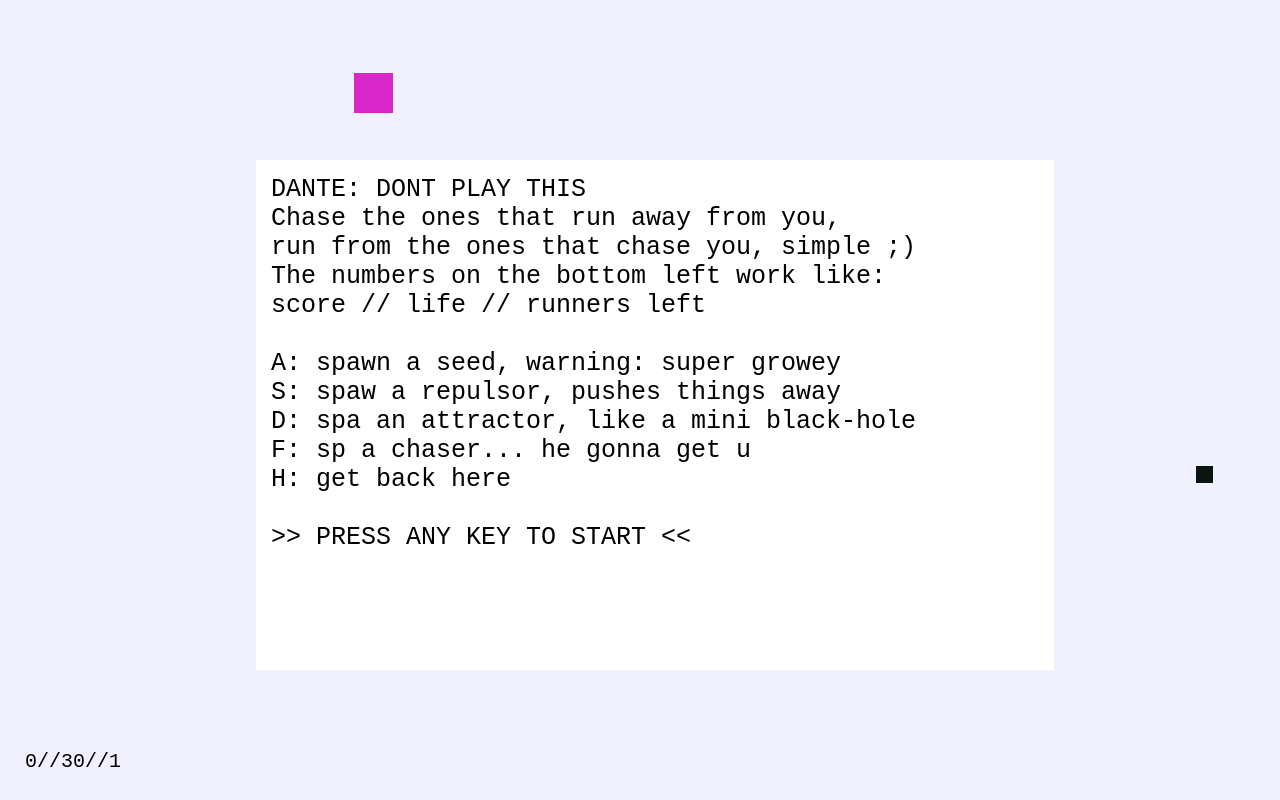
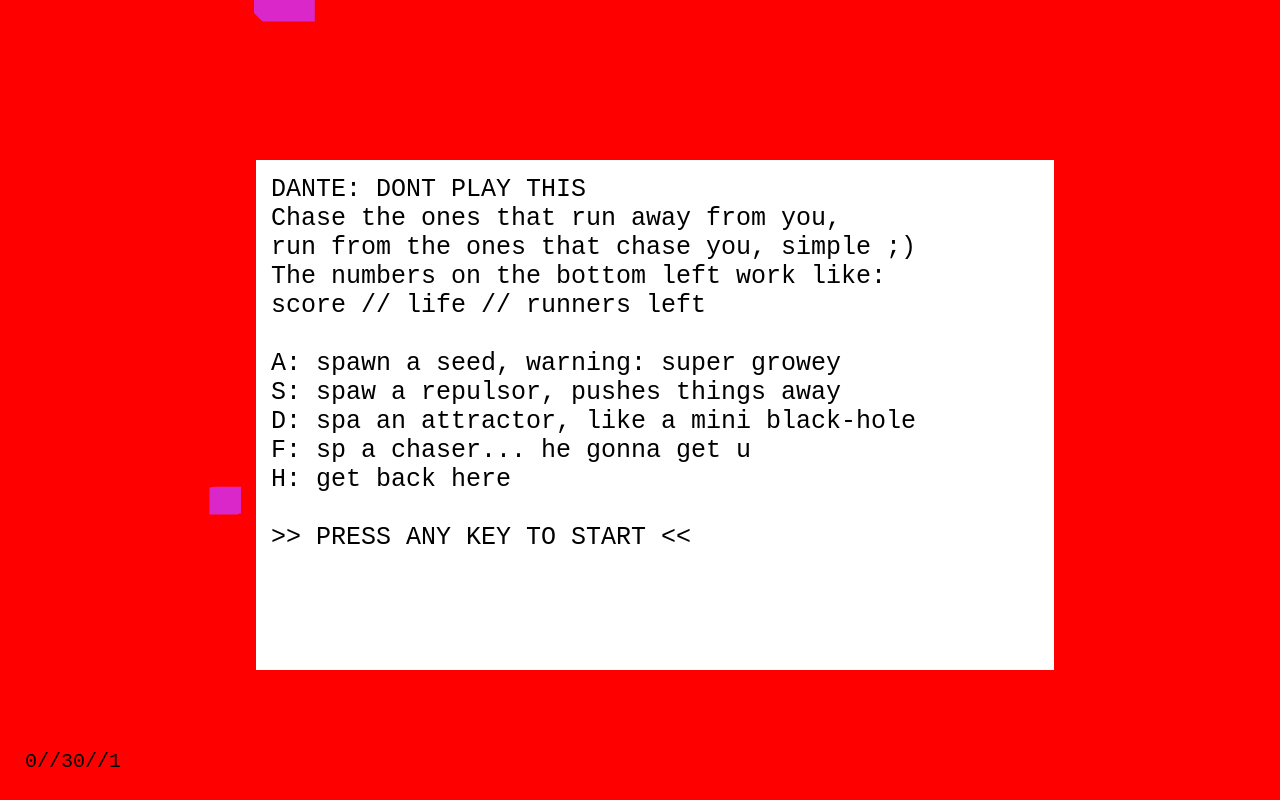
Before and after one commit to KaroAntonio/dont-play, a plain HTML site: page index.html in a window 1280 px wide. Drawn offline with nearby package versions, Linux system fonts and the light colour scheme.

Commit message:
three rendering

```diff
--- a/index.html
+++ b/index.html
@@ -11,8 +11,9 @@
   </body>
 
 <!-- top button -->
-<script src="https://raw.githubusercontent.com/KaroAntonio/net-template/master/js/universal-home.js"></script>
+<script src="https://cdn.rawgit.com/KaroAntonio/net-template/master/js/universal-home.js"></script>
 
+<script src="https://cdnjs.cloudflare.com/ajax/libs/three.js/r71/three.js"></script>
 <script src="js/util.js"></script>
 <script src="js/game.js"></script>
 <script src="js/render.js"></script>
--- a/js/game.js
+++ b/js/game.js
@@ -62,11 +62,11 @@
   };
 
   run_run = function(go, d) {
-    return mob_mob(go, d) * 5;
+    return mob_mob(go, d) + 0.1;
   };
 
   cha_pla = function(go, d) {
-    return -0.9;
+    return -0.9 - Math.pow(1 / (d + ep), 1 / 2);
   };
 
   mob_rep = function(go, d) {
@@ -94,7 +94,7 @@
 
   init_listeners = function(go) {
     var handler;
-    $(window).mousemove(function(e) {
+    $(document).mousemove(function(e) {
       go['mouseX'] = e.clientX;
       return go['mouseY'] = e.clientY;
     });
@@ -210,7 +210,7 @@
     s.sort();
     id = s[0].name + s[1].name;
     if (f[3] === 'one_way' || (f[3] === 'two_way' && indexOf.call(go.force_ids, id) < 0)) {
-      go.force_ids[name];
+      go.force_ids[id] = 0;
       return go.force_pairs.push([pair[0], pair[1], f[2]]);
     }
   };
@@ -439,14 +439,11 @@
     f = force(go, d);
     v1.dvx += dx / d * f;
     v1.dvy += dy / d * f;
-    if (mode === 'two_way') {
-      v1.dvx -= dx / d * f;
-      return v1.dvy -= dy / d * f;
-    }
+    return 'if mode == \'two_way\'\n	v1.dvx -= dx/d * f\n	v1.dvy -= dy/d * f';
   };
 
   apply_forces = function(go) {
-    var f, fp, j, k, len, len1, m, modes, ref, ref1, results;
+    var f, fp, j, k, len, len1, modes, ref, ref1, results;
     zero_velocities(go);
     modes = {};
     ref = go.forces;
@@ -458,12 +455,7 @@
     results = [];
     for (k = 0, len1 = ref1.length; k < len1; k++) {
       fp = ref1[k];
-      m = modes[fp[0] + fp[1]];
-      if ((fp[0] != null) && (fp[1] != null)) {
-        results.push(apply_force(go, fp.slice(0, 2), fp[2], m));
-      } else {
-        results.push(void 0);
-      }
+      results.push(apply_force(go, fp.slice(0, 2), fp[2]));
     }
     return results;
   };
@@ -513,7 +505,8 @@
       dvx: 0,
       dvy: 0,
       vx: 0,
-      vy: 0
+      vy: 0,
+      opacity: 1
     };
   };
 
--- a/js/render.js
+++ b/js/render.js
@@ -1,19 +1,107 @@
 // Generated by CoffeeScript 1.11.1
 (function() {
-  var fade_dead_sprites, init_info, init_msg, init_sprite_div, render_background, render_hud, render_info, render_msg, render_sprites;
+  var fade_dead_cubes, fade_dead_sprites, init_bg, init_body, init_color, init_info, init_msg, init_score, init_sprite_cube, init_sprite_cubes, init_sprite_div, init_sprite_divs, init_three, render_background, render_cubes, render_hud, render_info, render_msg, render_sprites;
 
   window.init_graphics = function(go) {
-    var bg, i, n_bg_imgs, name, score;
+    if (go.three == null) {
+      init_three(go);
+    }
+    init_bg(go);
+    init_score(go);
+    init_info(go);
+    init_msg(go);
+    init_sprite_cubes(go);
+    init_body(go);
+    return fade_dead_cubes(go);
+  };
+
+  init_three = function(go) {
+    var Light1, camera, renderer, scene, three_div;
+    three_div = $('<div>');
+    three_div.css({
+      margin: 0,
+      position: 'fixed',
+      zIndex: -2
+    });
+    three_div.appendTo('body');
+    camera = new THREE.PerspectiveCamera(90, window.innerWidth / window.innerHeight, 0.1, 10000);
+    renderer = new THREE.WebGLRenderer({
+      antialias: true,
+      alpha: true
+    });
+    scene = new THREE.Scene();
+    scene.background = new THREE.Color(0xff0000);
+    camera.position.z = 300;
+    camera.lookAt(new THREE.Vector3(0, 0, 0));
+    scene.add(camera);
+    renderer.setSize(window.innerWidth, window.innerHeight);
+    three_div.append(renderer.domElement);
+    Light1 = new THREE.PointLight(0xffffff, 1);
+    Light1.position.x = 1500;
+    Light1.position.z = 4000;
+    scene.add(Light1);
+    return go['three'] = {
+      div: three_div,
+      camera: camera,
+      scene: scene,
+      renderer: renderer
+    };
+  };
+
+  init_color = function(s) {
+    var c;
+    return c = new THREE.MeshPhongMaterial({
+      color: s.img,
+      specular: s.img,
+      emissive: s.img,
+      shininess: 5,
+      transparent: true,
+      opacity: s.opacity,
+      shading: THREE.FlatShading
+    });
+  };
+
+  init_sprite_cube = function(go, name) {
+    var cube, r, s;
+    s = go["sprites"][name];
+    r = go.max_r;
+    cube = new THREE.Mesh(new THREE.BoxGeometry(r, r, 10), init_color(s));
+    go.three.scene.add(cube);
+    return s["cube"] = cube;
+  };
+
+  init_sprite_cubes = function(go) {
+    var name, results;
+    results = [];
+    for (name in go.sprites) {
+      results.push(init_sprite_cube(go, name));
+    }
+    return results;
+  };
+
+  init_sprite_divs = function(go) {
+    var name, results;
+    results = [];
     for (name in go["sprites"]) {
-      init_sprite_div(go, name);
+      results.push(init_sprite_div(go, name));
     }
+    return results;
+  };
+
+  init_body = function(go) {
+    return $('body').css({
+      fontFamily: 'monospace',
+      position: 'fixed'
+    });
+  };
+
+  init_score = function(go) {
+    var score;
     if (go.hud != null) {
       go.hud.score.remove();
     }
-    $('body').css({
-      fontFamily: 'monospace'
-    });
     score = $("<div>");
+    score.appendTo('body');
     score.css({
       position: "fixed",
       height: 50,
@@ -22,38 +110,34 @@
       top: go.h - 50,
       fontSize: 20
     });
-    score.appendTo('body');
-    go['hud'] = {
+    return go['hud'] = {
       score: score
     };
-    $('body').css({
-      position: 'fixed'
-    });
-    n_bg_imgs = 2;
+  };
+
+  init_bg = function(go) {
+    var bg;
     if (go.bg != null) {
       go.bg.remove();
     }
-    i = Math.floor(Math.random() * n_bg_imgs);
     bg = $("<div>");
     bg.appendTo('body');
     go.bg = bg;
-    bg.css({
+    return bg.css({
       position: "fixed",
       height: "100vh",
       width: "100vw",
       zIndex: -100
     });
-    fade_dead_sprites(go);
-    init_info(go);
-    return init_msg(go);
   };
 
   window.render = function(go) {
     render_background(go);
-    render_sprites(go);
+    render_cubes(go);
     render_hud(go);
     render_info(go);
-    return render_msg(go);
+    render_msg(go);
+    return go.three.renderer.render(go.three.scene, go.three.camera);
   };
 
   init_msg = function(go) {
@@ -120,6 +204,23 @@
     }
   };
 
+  fade_dead_cubes = function(go) {
+    var name, results, s;
+    results = [];
+    for (name in go.dead_sprites) {
+      s = go.dead_sprites[name];
+      if (s.cube != null) {
+        s.cube.position.z -= 5;
+        s.cube.scale.z = 0.001;
+        s.opacity *= 0.7;
+        results.push(s.cube.material = init_color(s));
+      } else {
+        results.push(void 0);
+      }
+    }
+    return results;
+  };
+
   fade_dead_sprites = function(go) {
     var name, results, s;
     results = [];
@@ -167,6 +268,40 @@
     return go.hud.score.text(go.score + '//' + go.sprites.dante.r + '//' + go.n_run);
   };
 
+  render_cubes = function(go) {
+    var cs, cube, name, ref, results, s;
+    results = [];
+    for (name in go["sprites"]) {
+      s = go["sprites"][name];
+      if (s.cube == null) {
+        init_sprite_cube(go, name);
+      }
+      cube = s.cube;
+      if (name === 'hit') {
+        s = go.sprites.dante;
+      }
+      cube.position.x = s.cx - go.w / 2;
+      cube.position.y = -(s.cy - go.h / 2);
+      cube.material = init_color(s);
+      cs = s.r / go.max_r;
+      if (name === 'hit') {
+        if (go.hit_ctr > 0) {
+          cs = (s.r + 20) / go.max_r;
+        } else {
+          cs = 0;
+        }
+      }
+      cube.scale.set(cs, cs, cs);
+      if ((ref = s.type) === 'repulsor' || ref === 'attractor' || ref === 'seed') {
+        cube.scale.z = 0.0001;
+        results.push(cube.position.z = -1);
+      } else {
+        results.push(void 0);
+      }
+    }
+    return results;
+  };
+
   render_sprites = function(go) {
     var name, p, r, ref, results, s;
     results = [];
```
Also changed, not shown: js/_watch_out.txt, 3 other files.
